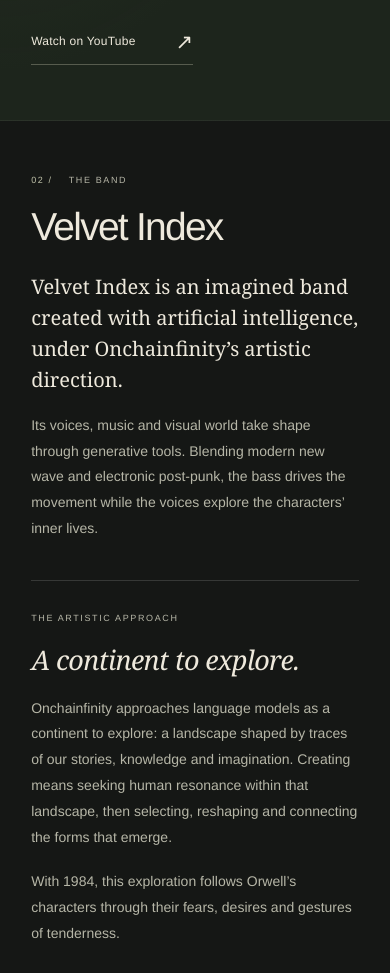
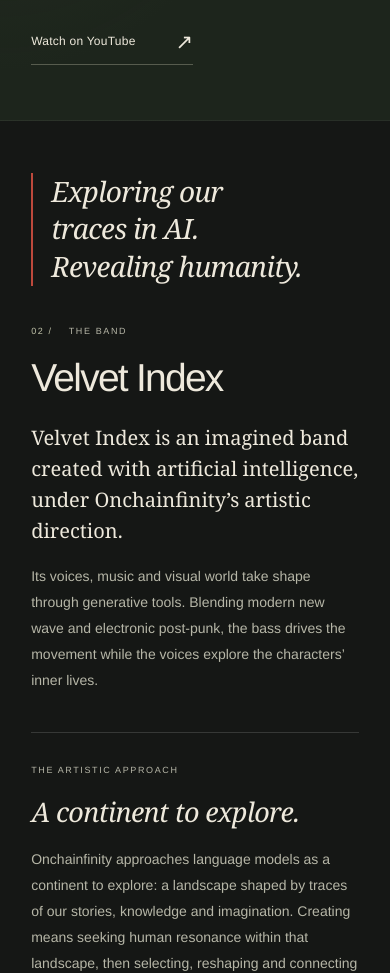
Before and after one commit to onchainfinity/1984, a website: page dist/index.html in a window 390 px wide. Shown: the part 2512-3485 px from the top of the page. Drawn offline with Linux system fonts and the light colour scheme.

Commit message:
Emphasize the Onchainfinity motto above the band section

```diff
--- a/dist/band.css
+++ b/dist/band.css
@@ -11,8 +11,18 @@
   padding: 85px 0;
   display: grid;
   grid-template-columns: 1fr 1fr;
-  gap: 9%;
+  column-gap: 9%;
+  row-gap: 44px;
   border-bottom: 1px solid var(--line);
+}
+.band-motto {
+  grid-column: 1 / -1;
+  padding-left: 28px;
+  border-left: 2px solid var(--red);
+  font: italic clamp(28px, 3.6vw, 44px)/1.35 var(--serif);
+  letter-spacing: -.025em;
+  white-space: pre-line;
+  text-wrap: balance;
 }
 .band h2 {
   margin-top: 23px;
@@ -49,6 +59,7 @@
     gap: 38px;
   }
   .band h2 { margin-top: 18px; font-size: 39px; }
+  .band-motto { padding-left: 18px; }
   .band-intro { margin-top: 22px; font-size: 20px; }
   .band-process {
     border-left: 0;
--- a/dist/index.html
+++ b/dist/index.html
@@ -19,7 +19,7 @@
   <link rel="icon" href="./assets/favicon.svg" type="image/svg+xml">
   <link rel="stylesheet" href="./style.css?v=20261118-disc-only">
   <link rel="stylesheet" href="./disc.css?v=20261118-disc-only">
-  <link rel="stylesheet" href="./band.css?v=20261118-band">
+  <link rel="stylesheet" href="./band.css?v=20261118-motto">
   <script type="module" src="./app.js?v=20261118-disc-only"></script>
 </head>
 <body>
@@ -93,6 +93,8 @@
     </section>
 
     <section class="band" id="velvet-index" aria-labelledby="band-title">
+      <p class="band-motto" data-i18n="creator.tagline">Explorer nos traces dans l’IA.
+Révéler l’humain.</p>
       <div class="band-identity">
         <p class="eyebrow"><span class="section-number" aria-hidden="true">02 /</span> <span data-i18n="band.label">Le groupe</span></p>
         <h2 id="band-title">Velvet Index</h2>
--- a/dist/locales/en.json
+++ b/dist/locales/en.json
@@ -30,7 +30,7 @@
   "closing.text": "A moment of their own.",
   "closing.back": "Back to top",
   "footer.note": "A musical work inspired by George Orwell’s 1984.",
-  "creator.tagline": "Exploring our traces in AI. Revealing humanity.",
+  "creator.tagline": "Exploring our traces in AI.\nRevealing humanity.",
   "disc.error": "Playback could not start. Please try again in a moment.",
   "nav.album": "1984 — the album",
   "nav.band": "The band",
--- a/dist/locales/fr.json
+++ b/dist/locales/fr.json
@@ -30,7 +30,7 @@
   "closing.text": "Un instant qui leur appartient.",
   "closing.back": "Revenir en haut",
   "footer.note": "Une création musicale inspirée de 1984 de George Orwell.",
-  "creator.tagline": "Explorer nos traces dans l’IA. Révéler l’humain.",
+  "creator.tagline": "Explorer nos traces dans l’IA.\nRévéler l’humain.",
   "disc.error": "La lecture n’a pas pu démarrer. Réessayez dans un instant.",
   "nav.album": "1984 — l’album",
   "nav.band": "Le groupe",
```
